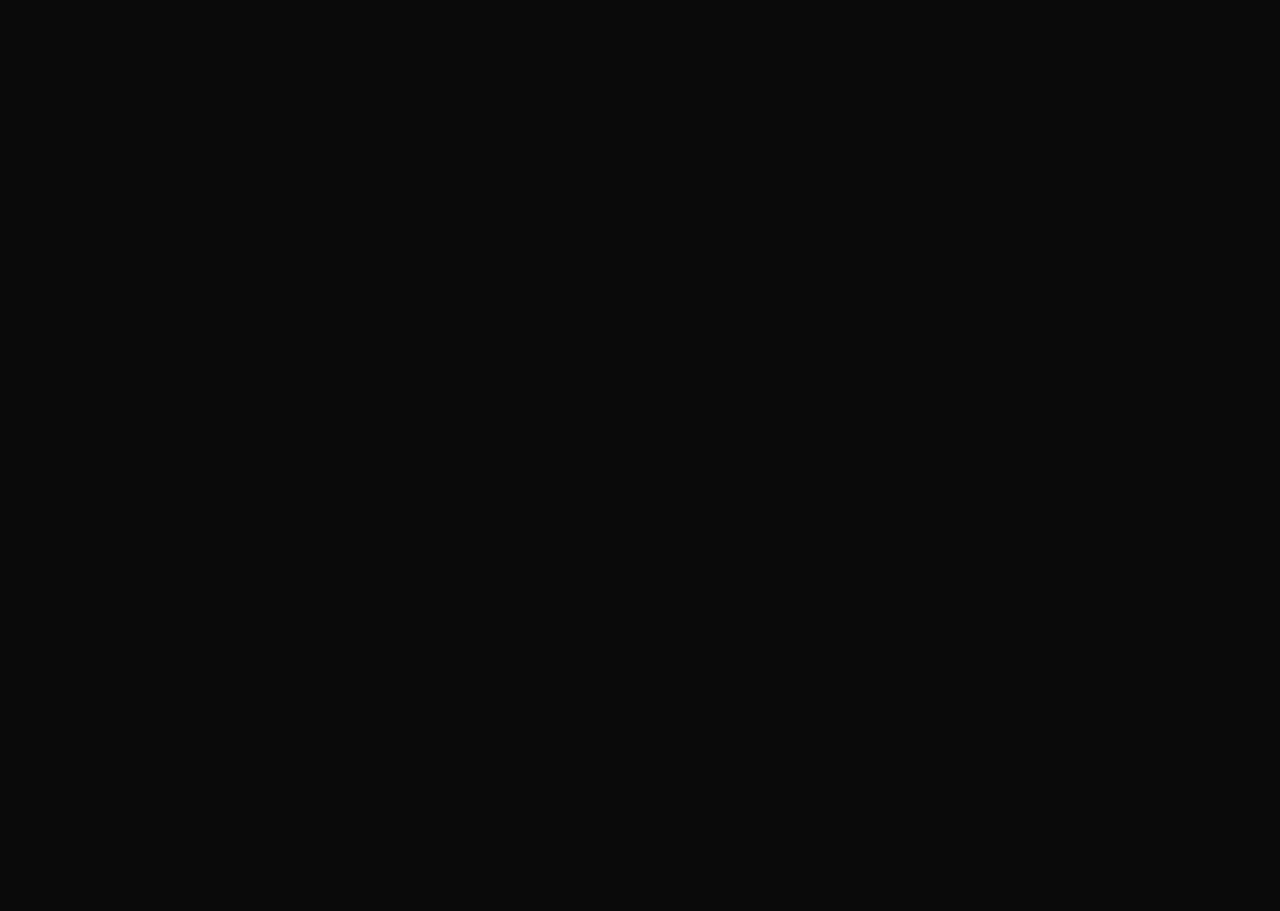
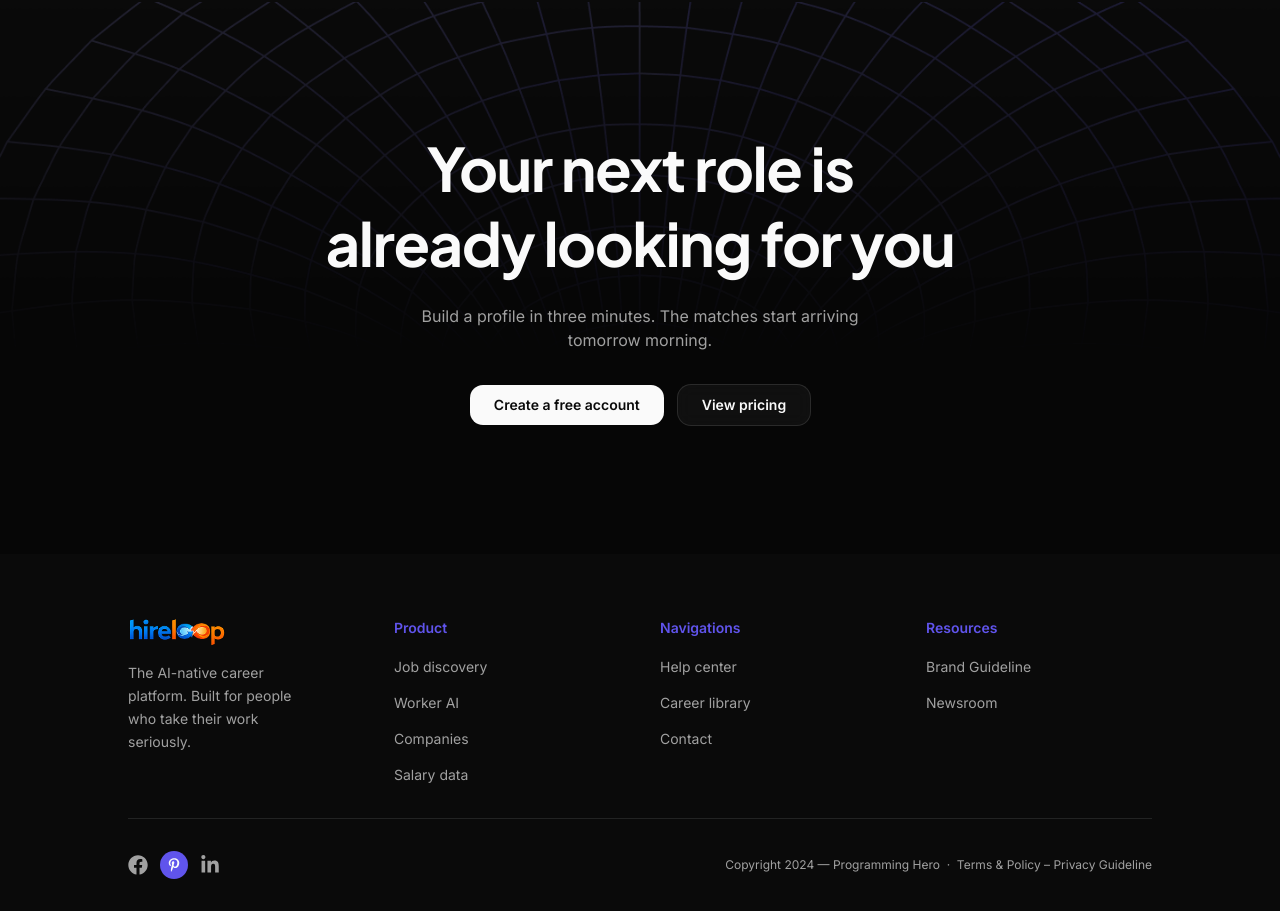
Before and after one commit to imarufbillah/seekcruitr, a Next.js app in the folder frontend/: page / in a window 1280 px wide. Shown: the part 3759-4670 px from the top of the page. Before the commit the page ends 3761 px from the top, so only its background shows below. Built offline with nearby package versions, Linux system fonts and the light colour scheme.

Commit message:
feat: add CTA and Footer components to enhance homepage layout

```diff
--- a/frontend/package.json
+++ b/frontend/package.json
@@ -16,6 +16,7 @@
     "radix-ui": "^1.4.3",
     "react": "19.2.4",
     "react-dom": "19.2.4",
+    "react-icons": "^5.6.0",
     "shadcn": "^4.8.0",
     "tailwind-merge": "^3.6.0",
     "tw-animate-css": "^1.4.0"
--- a/frontend/src/app/layout.js
+++ b/frontend/src/app/layout.js
@@ -1,6 +1,7 @@
 import { Plus_Jakarta_Sans, Inter } from "next/font/google";
 import "./globals.css";
 import { Navbar } from "@/components/layout/Navbar";
+import { Footer } from "@/components/layout/Footer";
 
 const plusJakartaSans = Plus_Jakarta_Sans({
   variable: "--font-heading",
@@ -28,6 +29,7 @@ export default function RootLayout({ children }) {
       <body>
         <Navbar />
         <main>{children}</main>
+        <Footer />
       </body>
     </html>
   );
--- a/frontend/src/app/page.js
+++ b/frontend/src/app/page.js
@@ -2,6 +2,7 @@ import { Hero } from "@/components/home/Hero";
 import { FeaturedJobs } from "@/components/home/FeaturedJobs";
 import { Features } from "@/components/home/Features";
 import { Pricing } from "@/components/home/Pricing";
+import { CTA } from "@/components/home/CTA";
 
 export default function Home() {
   return (
@@ -10,6 +11,7 @@ export default function Home() {
       <FeaturedJobs />
       <Features />
       <Pricing />
+      <CTA />
     </>
   );
 }
--- /dev/null
+++ b/frontend/src/components/home/CTA.jsx
@@ -0,0 +1,50 @@
+import Image from "next/image";
+import Link from "next/link";
+import { Button } from "@/components/ui/button";
+
+export function CTA() {
+  return (
+    <section className="relative w-full overflow-hidden bg-background py-32">
+      {/* Dome / grid background */}
+      <div className="pointer-events-none absolute inset-0 flex items-center justify-center">
+        <Image
+          src="/cta-bg.png"
+          alt=""
+          fill
+          className="object-cover object-center opacity-80"
+          aria-hidden="true"
+        />
+      </div>
+
+      {/* Content */}
+      <div className="relative z-10 mx-auto flex max-w-3xl flex-col items-center gap-6 px-4 text-center">
+        <h2 className="font-heading text-4xl font-bold leading-tight tracking-tight text-foreground md:text-5xl lg:text-6xl">
+          Your next role is
+          <br />
+          already looking for you
+        </h2>
+
+        <p className="max-w-md text-base text-muted-foreground">
+          Build a profile in three minutes. The matches start arriving tomorrow morning.
+        </p>
+
+        <div className="mt-2 flex flex-wrap items-center justify-center gap-3">
+          <Button
+            asChild
+            className="rounded-xl bg-foreground px-6 py-5 text-sm font-semibold text-background hover:bg-foreground/90 shadow-none"
+          >
+            <Link href="/sign-up">Create a free account</Link>
+          </Button>
+
+          <Button
+            asChild
+            variant="outline"
+            className="rounded-xl border-border bg-card/60 px-6 py-5 text-sm font-semibold text-foreground backdrop-blur-sm hover:border-brand hover:text-brand shadow-none"
+          >
+            <Link href="/pricing">View pricing</Link>
+          </Button>
+        </div>
+      </div>
+    </section>
+  );
+}
--- /dev/null
+++ b/frontend/src/components/layout/Footer.jsx
@@ -0,0 +1,118 @@
+import Image from "next/image";
+import Link from "next/link";
+import { FaFacebook, FaPinterestP, FaLinkedinIn } from "react-icons/fa";
+import { Separator } from "@/components/ui/separator";
+
+const FOOTER_LINKS = [
+  {
+    heading: "Product",
+    links: [
+      { label: "Job discovery", href: "/jobs" },
+      { label: "Worker AI", href: "/ai" },
+      { label: "Companies", href: "/company" },
+      { label: "Salary data", href: "/salary" },
+    ],
+  },
+  {
+    heading: "Navigations",
+    links: [
+      { label: "Help center", href: "/help" },
+      { label: "Career library", href: "/library" },
+      { label: "Contact", href: "/contact" },
+    ],
+  },
+  {
+    heading: "Resources",
+    links: [
+      { label: "Brand Guideline", href: "/brand" },
+      { label: "Newsroom", href: "/news" },
+    ],
+  },
+];
+
+export function Footer() {
+  return (
+    <footer className="w-full bg-background px-4 pb-8 pt-16">
+      <div className="mx-auto max-w-5xl">
+        <div className="grid grid-cols-2 gap-10 md:grid-cols-4">
+          {/* Brand column */}
+          <div className="col-span-2 flex flex-col gap-4 md:col-span-1">
+            <Link href="/" aria-label="Seekcruitr home">
+              <Image
+                src="/logo.png"
+                alt="hireloop"
+                width={110}
+                height={28}
+                className="h-7 w-auto object-contain"
+              />
+            </Link>
+            <p className="max-w-[180px] text-sm leading-relaxed text-muted-foreground">
+              The AI-native career platform. Built for people who take their work seriously.
+            </p>
+          </div>
+
+          {/* Link columns */}
+          {FOOTER_LINKS.map(({ heading, links }) => (
+            <div key={heading} className="flex flex-col gap-4">
+              <p className="font-sans text-sm font-semibold text-brand">{heading}</p>
+              <ul className="flex flex-col gap-3">
+                {links.map(({ label, href }) => (
+                  <li key={label}>
+                    <Link
+                      href={href}
+                      className="text-sm text-muted-foreground transition-colors hover:text-foreground"
+                    >
+                      {label}
+                    </Link>
+                  </li>
+                ))}
+              </ul>
+            </div>
+          ))}
+        </div>
+
+        <Separator className="my-8 bg-border" />
+
+        {/* Bottom bar */}
+        <div className="flex flex-col items-start justify-between gap-4 sm:flex-row sm:items-center">
+          {/* Social icons */}
+          <div className="flex items-center gap-3">
+            <Link
+              href="https://facebook.com"
+              aria-label="Facebook"
+              className="text-muted-foreground transition-colors hover:text-foreground"
+            >
+              <FaFacebook className="size-5" />
+            </Link>
+            <Link
+              href="https://pinterest.com"
+              aria-label="Pinterest"
+              className="flex size-7 items-center justify-center rounded-full bg-brand text-brand-foreground transition-opacity hover:opacity-80"
+            >
+              <FaPinterestP className="size-3.5" />
+            </Link>
+            <Link
+              href="https://linkedin.com"
+              aria-label="LinkedIn"
+              className="text-muted-foreground transition-colors hover:text-foreground"
+            >
+              <FaLinkedinIn className="size-5" />
+            </Link>
+          </div>
+
+          {/* Legal */}
+          <p className="text-xs text-muted-foreground">
+            Copyright 2024 — Programming Hero &nbsp;·&nbsp;{" "}
+            <Link href="/terms" className="hover:text-foreground transition-colors">
+              Terms &amp; Policy
+            </Link>
+            {" "}–{" "}
+            <Link href="/privacy" className="hover:text-foreground transition-colors">
+              Privacy Guideline
+            </Link>
+          </p>
+        </div>
+      </div>
+    </footer>
+  );
+}
```
Also changed, not shown: 1 other file (tests, documents, lock files or other folders).
